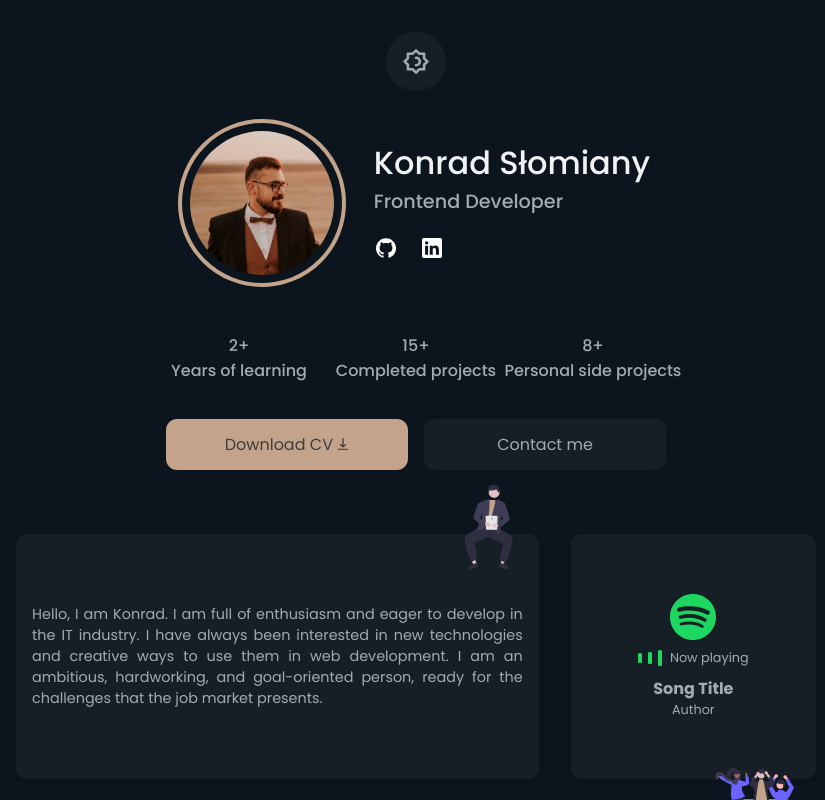
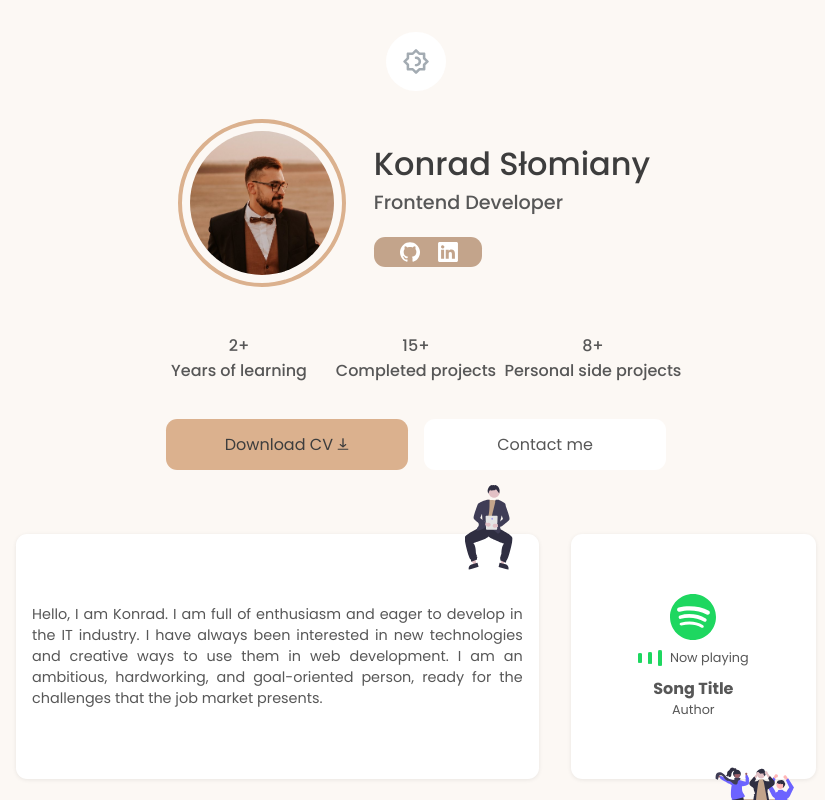
Before and after one commit to Hagane3/portfolio-hagane, a Next.js app: page / in a window 1280 px wide. Shown: the top 800 px of the page, without its empty margins (224-1049 px from the left). Built offline with nearby package versions, Linux system fonts and the light colour scheme.

Commit message:
feat: Add socials background

```diff
--- a/src/app/layout.tsx
+++ b/src/app/layout.tsx
@@ -12,7 +12,7 @@ export const metadata = {
 export default function RootLayout({ children }: { children: React.ReactNode }) {
   return (
     <html lang="en">
-      <body className={poppins.className} data-theme="dark">
+      <body className={poppins.className} data-theme="light">
         {children}
       </body>
     </html>
--- a/src/components/Header/Header.module.scss
+++ b/src/components/Header/Header.module.scss
@@ -46,6 +46,21 @@
         align-items: center;
         gap: 1.5em;
         margin-top: 1.25em;
+
+        .wrapper {
+          background-color: var(--socials-background);
+          display: flex;
+          gap: 1em;
+          align-items: center;
+          padding: 0.2em 1.5em;
+          border-radius: 0.7em;
+
+          img {
+            display: flex;
+            align-items: center;
+            justify-content: center;
+          }
+        }
 
         @include mixins.lg {
           justify-content: flex-start;
--- a/src/components/Header/Header.tsx
+++ b/src/components/Header/Header.tsx
@@ -17,12 +17,14 @@ const Header = () => {
           <h1>Konrad Słomiany</h1>
           <h2>Frontend Developer</h2>
           <div className={classes.socialMedia}>
+            <div className={classes.wrapper}>
               <a href="#">
                 <Image src={GithubIcon} alt="github icon" />
               </a>
               <a href="#">
                 <Image src={LinkedinIcon} alt="github icon" />
               </a>
+            </div>
           </div>
         </div>
       </div>
--- a/src/styles/variables.scss
+++ b/src/styles/variables.scss
@@ -2,6 +2,8 @@
   --background-primary: #0c151d;
   --background-secondary: #f0eee6;
   --background-tertiary: #c3a48b;
+
+  --socials-background: none;
 
   --button-primary: #171f26;
   --button-secondary: #c3a48b;
@@ -26,6 +28,8 @@
   --background-secondary: #f0eee6;
   --background-tertiary: #c3a48b;
 
+  --socials-background: #c3a48b;
+
   --button-primary: #ffffff;
   --button-secondary: #dbb18e;
   --button-active: #d7d7d7;
```
Lines whose indentation alone changed are shown as unchanged.
